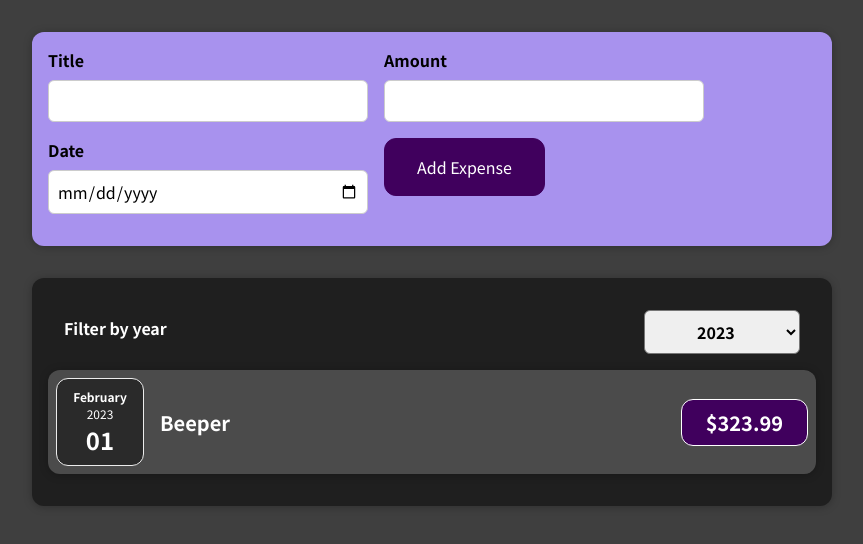
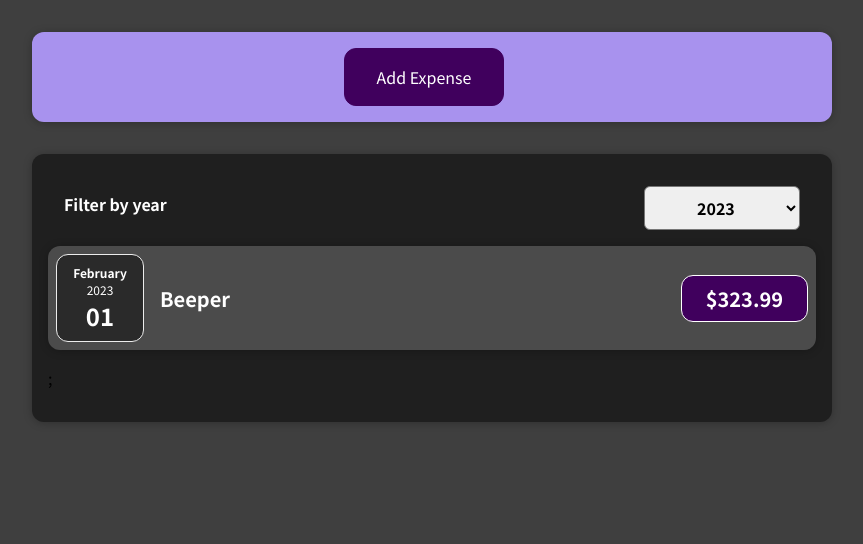
Before and after one commit to zachferguson/acadamind-complete-react, a React (Create React App) app: page / in a window 1280 px wide. Shown: the top 544 px of the page, without its empty margins (208-1071 px from the left). Built offline with nearby package versions, Linux system fonts and the light colour scheme.

Commit message:
S5L67 End - beginning of exercise.

```diff
--- a/src/components/Expenses/Expenses.js
+++ b/src/components/Expenses/Expenses.js
@@ -2,7 +2,7 @@ import "./Expenses.css";
 import { useState } from "react";
 import ExpensesFilter from "./ExpensesFilter";
 import Card from "../UI/Card";
-import ExpenseItem from "./ExpenseItem";
+import ExpensesList from "./ExpensesList";
 
 const Expenses = (props) => {
   const [selectedFilter, setSelectedFilter] = useState("2023");
@@ -18,16 +18,7 @@ const Expenses = (props) => {
         onChangeFilter={filterChangeHandler}
         selected={selectedFilter}
       />
-      {filteredExpenses.map((expense, id) => {
-        return (
-          <ExpenseItem
-            key={expense.id}
-            title={expense.title}
-            date={expense.date}
-            price={expense.amount}
-          />
-        );
-      })}
+      <ExpensesList items={filteredExpenses} />
     </Card>
   );
 };
--- /dev/null
+++ b/src/components/Expenses/ExpensesList.css
@@ -0,0 +1,9 @@
+.expenses-list {
+  list-style: none;
+  padding: 0;
+}
+
+.expenses-list__fallback {
+  color: white;
+  text-align: center;
+}
--- /dev/null
+++ b/src/components/Expenses/ExpensesList.js
@@ -0,0 +1,30 @@
+import ExpenseItem from "./ExpenseItem";
+import "./ExpensesList.css";
+
+const ExpensesList = (props) => {
+  if (props.items.length <= 0) {
+    return (
+      <h2 className="expenses-list__fallback">
+        No expenses in this time period.
+      </h2>
+    );
+  }
+
+  return (
+    <ul className="expenses-list">
+      {props.items.map((expense, id) => {
+        return (
+          <ExpenseItem
+            key={expense.id}
+            title={expense.title}
+            date={expense.date}
+            price={expense.amount}
+          />
+        );
+      })}
+      ;
+    </ul>
+  );
+};
+
+export default ExpensesList;
--- a/src/components/NewExpense/NewExpense.js
+++ b/src/components/NewExpense/NewExpense.js
@@ -4,9 +4,16 @@ import "./NewExpense.css";
 const NewExpense = (props) => {
   const saveExpenseDataHandler = (newExpenseData) => {
     const expenseData = { ...newExpenseData, id: Math.random().toString() }; // could be a guid
-    //console.log(expenseData);
     props.onAddExpense(expenseData);
   };
+  if (true) {
+    return (
+      <div className="new-expense">
+        <button>Add Expense</button>
+      </div>
+    );
+  }
+
   return (
     <div className="new-expense">
       <ExpenseForm onSaveExpense={saveExpenseDataHandler} />
```
